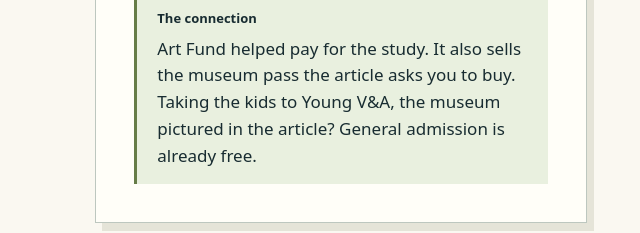
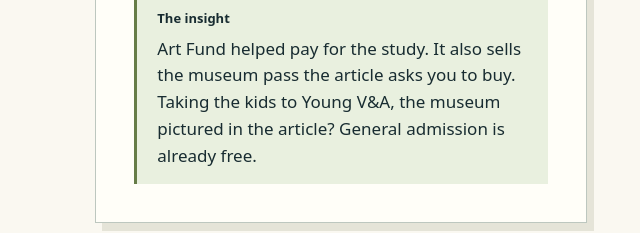
Before and after one commit to JoshCS/subtext, a plain HTML site: page index.html in a window 1280 px wide. Shown: the part 485-718 px from the top of the page, 613-1253 px from the left. Drawn offline with Linux system fonts and the light colour scheme.

Commit message:
Example card label: The insight

```diff
--- a/index.html
+++ b/index.html
@@ -49,7 +49,7 @@
 <p class="headline">Can a museum visit help you feel better?</p>
 <p class="byline">The article cites a study of stress levels in gallery visitors.</p>
 <aside>
-<b>The connection</b>
+<b>The insight</b>
 <p>Art Fund helped pay for the study. It also sells the museum pass the article asks you to buy. Taking the kids to Young V&amp;A, the museum pictured in the article? General admission is already free.</p>
 </aside>
 </figure>
```
